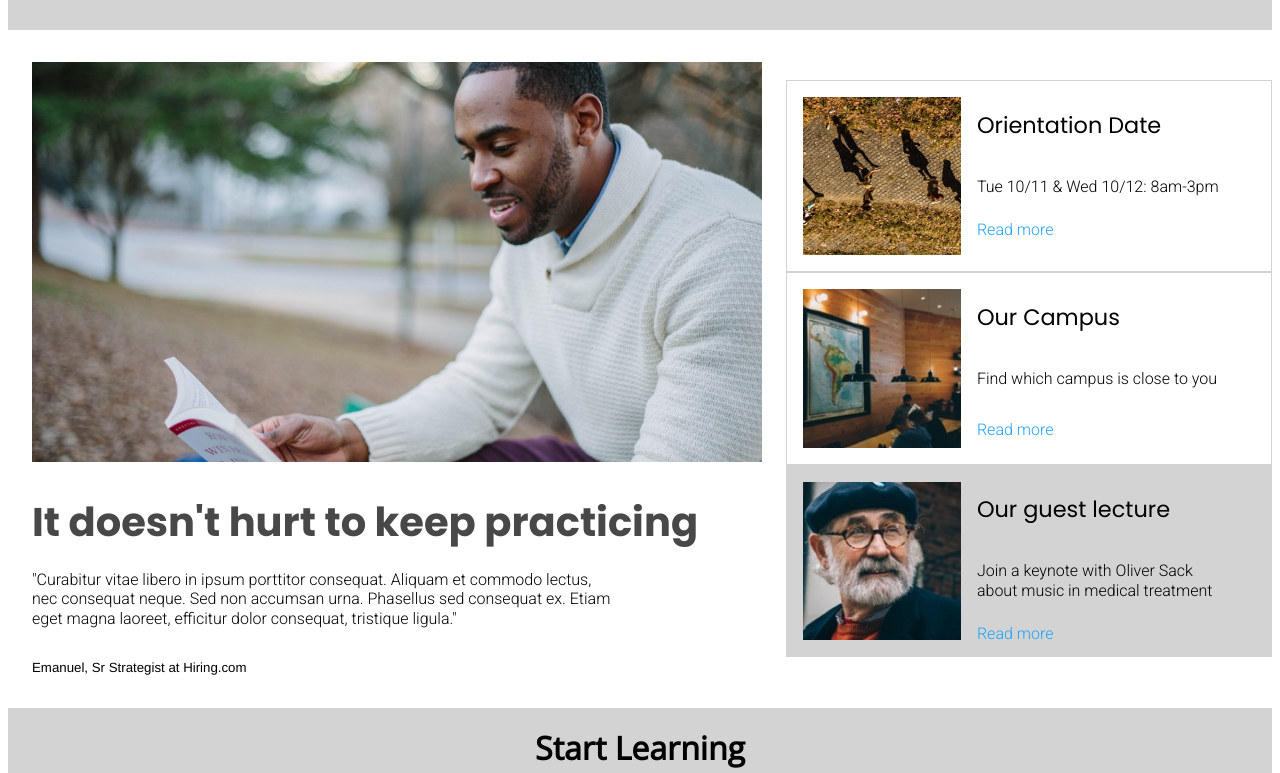
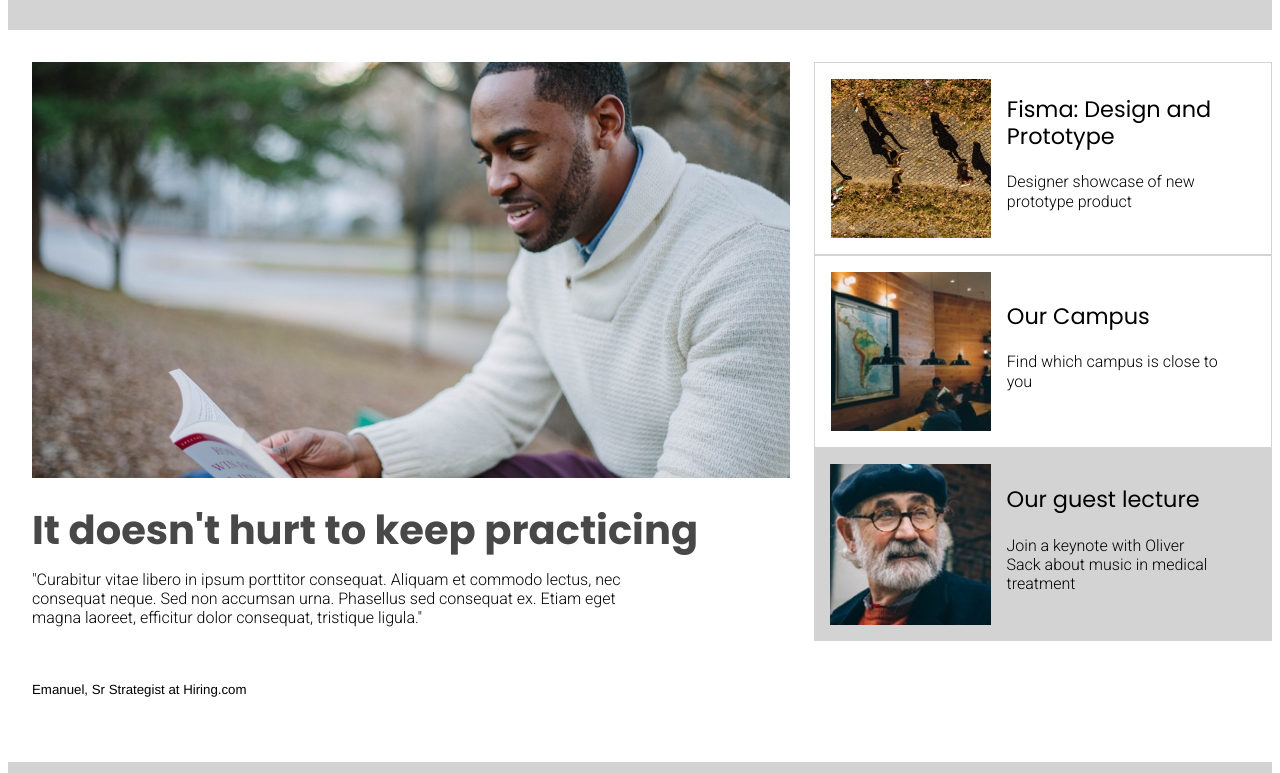
Before and after one commit to mfabiani17/colmar-academy, a plain HTML site: page index.html in a window 1280 px wide. Shown: the part 667-1440 px from the top of the page. Drawn offline with nearby package versions, Linux system fonts and the light colour scheme.

Commit message:
desktop version final release

```diff
--- a/index.html
+++ b/index.html
@@ -27,9 +27,9 @@
          </nav>
     <!-- Header Nav Bar MOBILE -->
          <nav class="mobile">
-          <img src="resources/images/ic-on-campus.svg" alt="On campus">
-          <img src="resources/images/ic-online.svg" alt="Online">
-          <img src="resources/images/ic-login.svg" alt="Login">
+          <img src="./resources/images/ic-on-campus.svg" alt="On-Campus">
+          <img src="./resources/images/ic-online.svg" alt="Online">
+          <img src="./resources/images/ic-login.svg" alt="Login">
         </nav>
     </header>
 
@@ -46,11 +46,13 @@
     </div>
 
     <!-- Second banner -->
-    <div class="banner2 flex">
-      <div class="left">
-        <img class="img2"src="./resources/img/information-main.jpg" alt="reading">
-        <div class="text-2">
-          <h1 class="main-title-art">It doesn't hurt to keep practicing</h1>
+    <div class="banner2">
+      <div class="left-container">
+        <div class="img-container">
+          <img src="./resources/img/information-main.jpg" alt="reading">
+        </div>
+        <div class="left-text-2">
+          <h2 class="video-title">It doesn't hurt to keep practicing</h2>
           <p class="light">"Curabitur vitae libero in ipsum porttitor consequat. Aliquam et
           commodo lectus, nec consequat neque. Sed non accumsan urna. Phasellus
           sed consequat ex. Etiam eget magna laoreet, efficitur dolor consequat,
@@ -58,43 +60,37 @@
           <h5 class="by"> Emanuel, Sr Strategist at Hiring.com </h5>
        </div>
       </div>
-      <div class="right">
-        <div class="top-box">
-          <div class="img-container flex">
-          <img class="img-small-1"src="./resources/img/information-orientation.jpg" alt="orientation">
+      <div class="right-container">
+        <!-- TOP div Right container -->
+        <div class="box border">
+          <img src="./resources/img/information-orientation.jpg" alt="orientation">
+          <div class="text-descr">
+            <p class="title">Fisma: Design and Prototype</p>
+            <p class="light">Designer showcase of new prototype product</p>
           </div>
-            <div class="small-top">
-              <p class="title">Orientation Date</p>
-              <p class="light-title">Tue 10/11 & Wed 10/12: 8am-3pm</p>
-              <a class="light-title" href="#">Read more</a>
-            </div>
         </div>
-        <div class="top-box">
-          <div class="img-container flex">
-          <img class="img-small-1"src="./resources/img/information-campus.jpg" alt="campus">
+        <!-- MIDDLE div Right container -->
+        <div class="box border">
+          <img src="./resources/img/information-campus.jpg" alt="campus">
+          <div class="text-descr">
+            <p class="title">Our Campus</p>
+            <p class="light">Find which campus is close to you</p>
           </div>
-            <div class="small-top">
-              <p class="title">Our Campus</p>
-              <p class="light-title">Find which campus is close to you</p>
-              <a class="light-title" href="#"><p>Read more</p></a>
-            </div>
         </div>
-        <div class="top-box special">
-          <div class="img-container flex">
-          <img class="img-small-1"src="./resources/img/information-guest-lecture.jpg" alt="lecture">
+        <!-- BOTTOM div Right container -->
+        <div class="box special">
+          <img src="./resources/img/information-guest-lecture.jpg" alt="guest-lecture">
+          <div class="text-descr">
+            <p class="title">Our guest lecture</p>
+            <p class="light">Join a keynote with Oliver Sack about music in medical treatment</p>
           </div>
-            <div class="small-top">
-              <p class="title">Our guest lecture</p>
-              <p class="light-title">Join a keynote with Oliver Sack<br>about music in medical treatment</p>
-              <a class="light-title" href="#">Read more</a>
-            </div>
         </div>
-       </div>
+      </div>
     </div>
 
     <!-- Third banner -->
     <div class="banner3 flex">
-      <h1 class"main-title">Start Learning</h1>
+      <h1>Start Learning</h1>
        <div class="courses">
 
         <!-- Software -->
@@ -165,6 +161,7 @@
       <h1>Thesis exhibit</h1>
       <!-- Thesis container  -->
       <div class="thesis-container">
+        <!-- Left container  -->
         <div class="left-container">
           <div class="vid-container">
             <video src="./resources/video/thesis.mp4" controls="">
@@ -178,42 +175,35 @@
               tristique ligula."</p>
            </div>
         </div>
-
+        <!-- Right container  -->
         <div class="right-container">
+          <!-- TOP div Right container -->
           <div class="box special">
             <img src="./resources/img/thesis-fisma.jpg" alt="thesis-fisma">
             <div class="text-descr">
               <p class="title">Fisma: Design and Prototype</p>
               <p class="light">Designer showcase of new prototype product</p>
             </div>
-
           </div>
+          <!-- BOTTOM div Right container -->
           <div class="box">
             <img src="./resources/img/thesis-now-and-then.jpg" alt="thesis-fisma">
             <div class="text-descr">
               <p class="title">Now and then</p>
               <p class="light">Research study about New York</p>
+            </div>
           </div>
-
-
         </div>
       </div>
-    </div>
+
+    <!-- Footer -->
     <footer class="flex">
         <p class="footer-text">© 2016 Colmar Academy. All rights reserved</p>
         <nav>
           <a class="footer-text" href="#">Terms</a>
           <a class="footer-text" href="#">Privacy</a>
         </nav>
-
-      </div>
-
     </footer>
-
-
-
-
-
 
   </body>
 </html>
--- a/resources/css/style.css
+++ b/resources/css/style.css
@@ -62,7 +62,6 @@ header nav a {
   background-color: lightgrey;
 }
 
-
 .img1{
   width: 60%;
   margin: 2rem 1.5rem;
@@ -74,7 +73,6 @@ header nav a {
     justify-content: flex-start;
     width: 30%;
     font-family: "Poppins";
-
 }
 
 .text1 h1{
@@ -88,9 +86,7 @@ header nav a {
   padding-bottom: 1.5rem;
 }
 
-
-
-.button a   {
+.button a {
   color: white;
   background-color: #484848;
   font-size: 1rem;
@@ -102,25 +98,56 @@ header nav a {
 .button a:hover {
   background-color: #333;
   color: lightgrey;
-
 }
-
 
 /* Second banner */
 
-
-.banner2{
+.banner2 {
   display: flex;
   background-color: #FFF;
 }
 
-.banner2 img{
-  width:100%;
+.left-container {
+  max-width: 60%;
+  margin: 2rem 1.5rem;
 }
 
-.left {
-  width:60%;
-  margin: 2rem 1.5rem;
+.left-text-2 {
+    display: flex;
+    flex-direction: column;
+    padding-bottom: 2rem;
+}
+.right-container{
+    display: flex;
+    flex-direction: column;
+    height: auto;
+    width: 40%;
+    margin: 2rem 0rem;
+}
+
+.box {
+  display: flex;
+  align-items: center;
+  width: 100%;
+  height: auto;
+}
+
+.box img {
+  width: 35%;
+  height: auto;
+  margin: 1rem 1rem;
+}
+
+.text-descr{
+  width:65%;
+}
+
+.box:hover {
+  background-color: lightgrey;
+}
+
+.img-container img{
+  width:100%;
 }
 
 .main-title-art {
@@ -146,48 +173,6 @@ header nav a {
   margin-bottom:0px;
 }
 
-
-.right{
-  width: 40%;
-  flex-direction: column;
-}
-
-.top-box {
-  display: flex;
-  border: 0.5px solid lightgrey;
-}
-
-.top-box:hover{
-  background-color: lightgrey;
-}
-
-.img-container{
-  width:35%;
-  height:auto;
-  margin: 1rem;
-}
-
-.small-top {
-  width:65%;
-  flex-direction: column;
-  justify-content: center;
-}
-
-
-.small-top p{
-  padding-top: 0.5rem;
-  padding-bottom: 0.5rem;
-}
-
-.small-top a {
-  color: #1EA2F9;
-  text-decoration: none;
-}
-
-.small-top a:hover{
-  color: red;
-
-
 }
 .light-title{
   font-family: "Roboto"; sans-serif;
@@ -199,11 +184,14 @@ header nav a {
   font-family: "Poppins";
   font-size: 1.4rem;
   font-weight: 500;
-
 }
 
 .special {
   background-color: lightgrey;
+}
+
+.border {
+  border:0.5px solid lightgrey;
 }
 
 /* Third Banner */
@@ -213,7 +201,7 @@ header nav a {
   background-color: lightgrey;
 }
 
-.main-title {
+.banner3 h1{
   color:#484848;
   font-family: "Poppins";
   font-size: 2.5rem;
@@ -221,7 +209,6 @@ header nav a {
   margin: 2rem 0 0 0;
   text-align: center;
 }
-
 
 .courses{
   display: flex;
@@ -262,6 +249,7 @@ header nav a {
 }
 
 /* Video Section */
+
 .banner4{
   background-color: #FFF;
 }
@@ -285,19 +273,6 @@ header nav a {
   width: 60%;
 }
 
-
-.left-container{
-  max-width: 60%;
-  margin: 2rem 1.5rem;
-}
-
-.left-text-2{
-    display: flex;
-    flex-direction: column;
-    padding-bottom: 2rem;
-
-}
-
 .vid-container video {
   width: 100%;
 }
@@ -309,43 +284,12 @@ header nav a {
   font-weight: 700;
   margin-top: 1.5rem;
   margin-bottom: 0rem;
-
-}
-
-.right-container{
-    display: flex;
-    flex-direction: column;
-    height: auto;
-    width: 40%;
-    margin: 2rem 0rem;
-}
-
-.box {
-  display: flex;
-  align-items: center;
-  width: 100%;
-  height: auto;
-}
-
-.box img {
-  width: 35%;
-  height: auto;
-  margin: 1rem 1rem;
-}
-
-.text-descr{
-  width:65%;
-}
-
-.box:hover {
-  background-color: lightgrey;
 }
 
 footer {
   border-top: 0.5px solid lightgrey;
   justify-content: space-between;
   padding: 1rem 1.5rem 1rem 1.5rem;
-
 }
 
 footer nav a {
```
